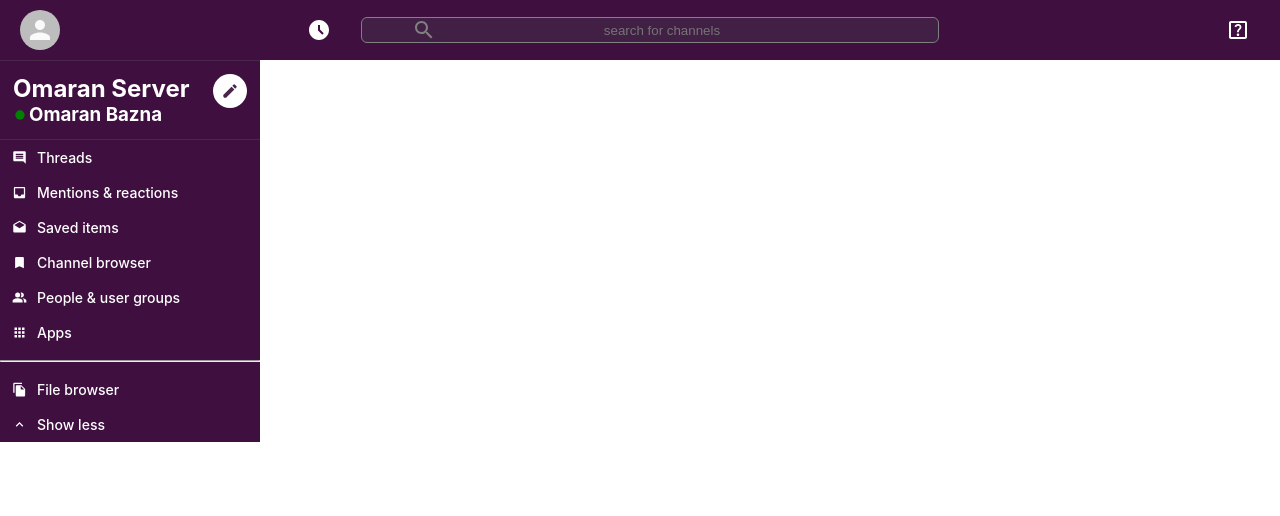
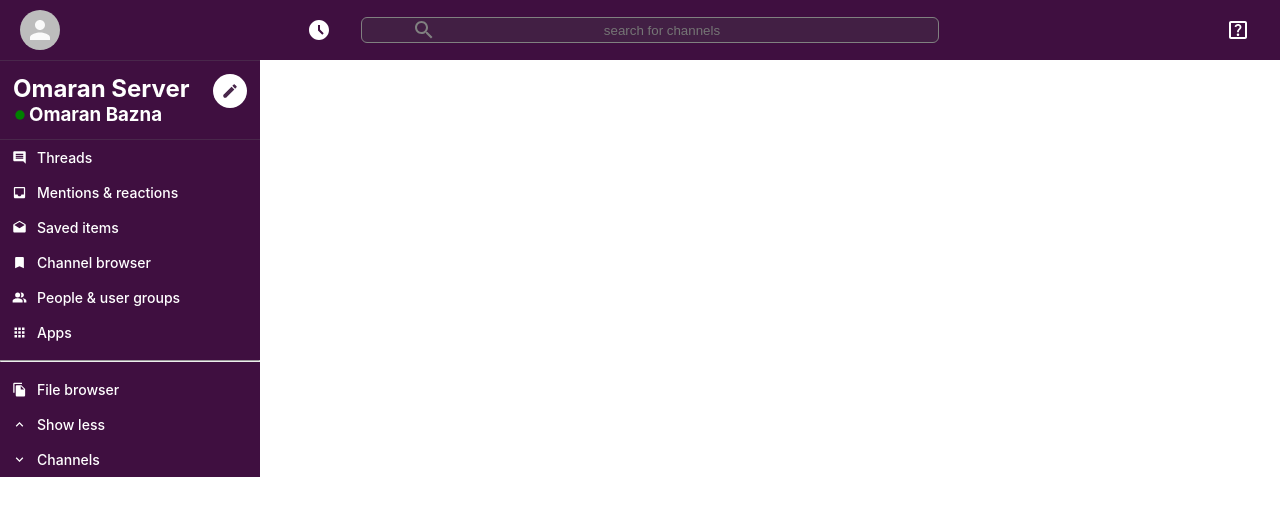
Before and after one commit to omaranBazna/slack-clone, a React (Create React App) app: page / in a window 1280 px wide. Shown: the top 516 px of the page. Built offline with nearby package versions, Linux system fonts and the light colour scheme.

Commit message:
add expand more button

```diff
--- a/src/components/Sidebar.js
+++ b/src/components/Sidebar.js
@@ -11,6 +11,7 @@ import PeopleAltIcon from "@mui/icons-material/PeopleAlt";
 import AppsIcon from "@mui/icons-material/Apps";
 import ExpandLessIcon from "@mui/icons-material/ExpandLess";
 import BookmarkIcon from "@mui/icons-material/Bookmark";
+import ExpandMoreIcon from "@mui/icons-material/ExpandMore";
 const Sidebar = () => {
   return (
     <div className="sidebar">
@@ -33,6 +34,7 @@ const Sidebar = () => {
       <hr />
       <SidebarOption Icon={FileCopyIcon} title="File browser" />
       <SidebarOption Icon={ExpandLessIcon} title="Show less" />
+      <SidebarOption Icon={ExpandMoreIcon} title="Channels" />
     </div>
   );
 };
```
